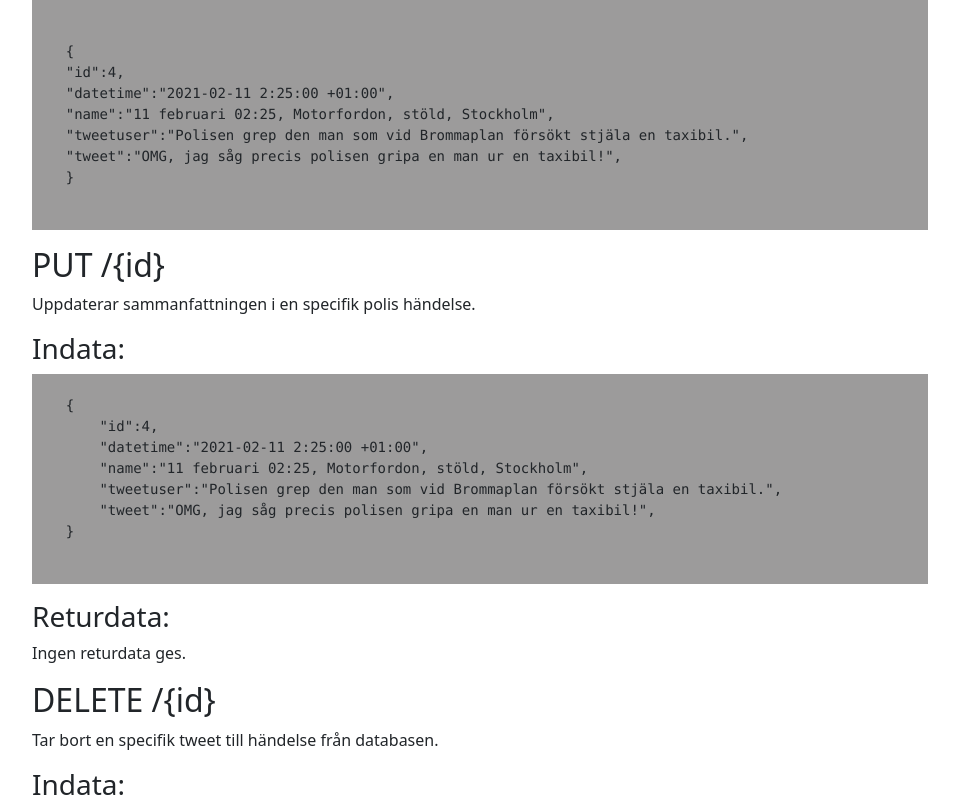
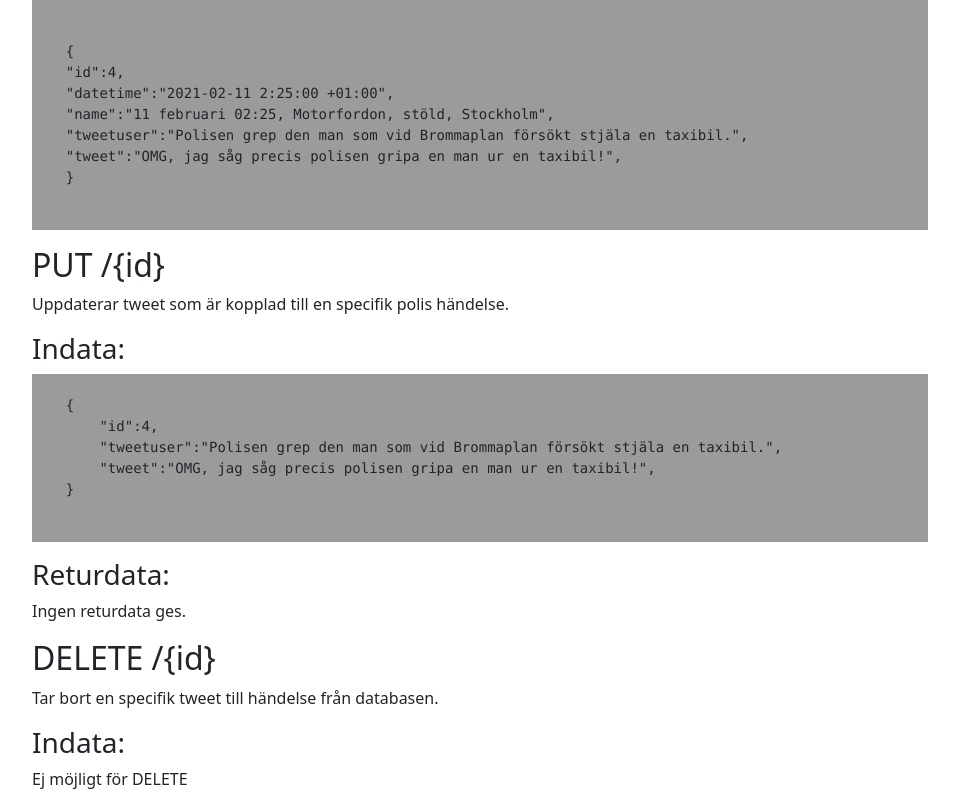
Before and after one commit to marcusasker/twitterpolice, a Flask app: page /api in a window 1280 px wide. Shown: the part 1426-2228 px from the top of the page, without its empty margins (160-1119 px from the left). Run offline with Flask 2, Linux system fonts and the light colour scheme; some libraries are stand-ins or nearby versions.

Commit message:
Update apidoc.html

```diff
--- a/templates/apidoc.html
+++ b/templates/apidoc.html
@@ -80,14 +80,12 @@
             </div>
             <div>
                 <h2>PUT /{id}</h2>
-                <p>Uppdaterar sammanfattningen i en specifik polis händelse.</p>
+                <p>Uppdaterar tweet som är kopplad till en specifik polis händelse.</p>
                 <h3>Indata:</h3>
                 <pre class="returdata">
                     <code>
     {
         "id":4,
-        "datetime":"2021-02-11 2:25:00 +01:00",
-        "name":"11 februari 02:25, Motorfordon, stöld, Stockholm",
         "tweetuser":"Polisen grep den man som vid Brommaplan försökt stjäla en taxibil.",
         "tweet":"OMG, jag såg precis polisen gripa en man ur en taxibil!",
     }
```
